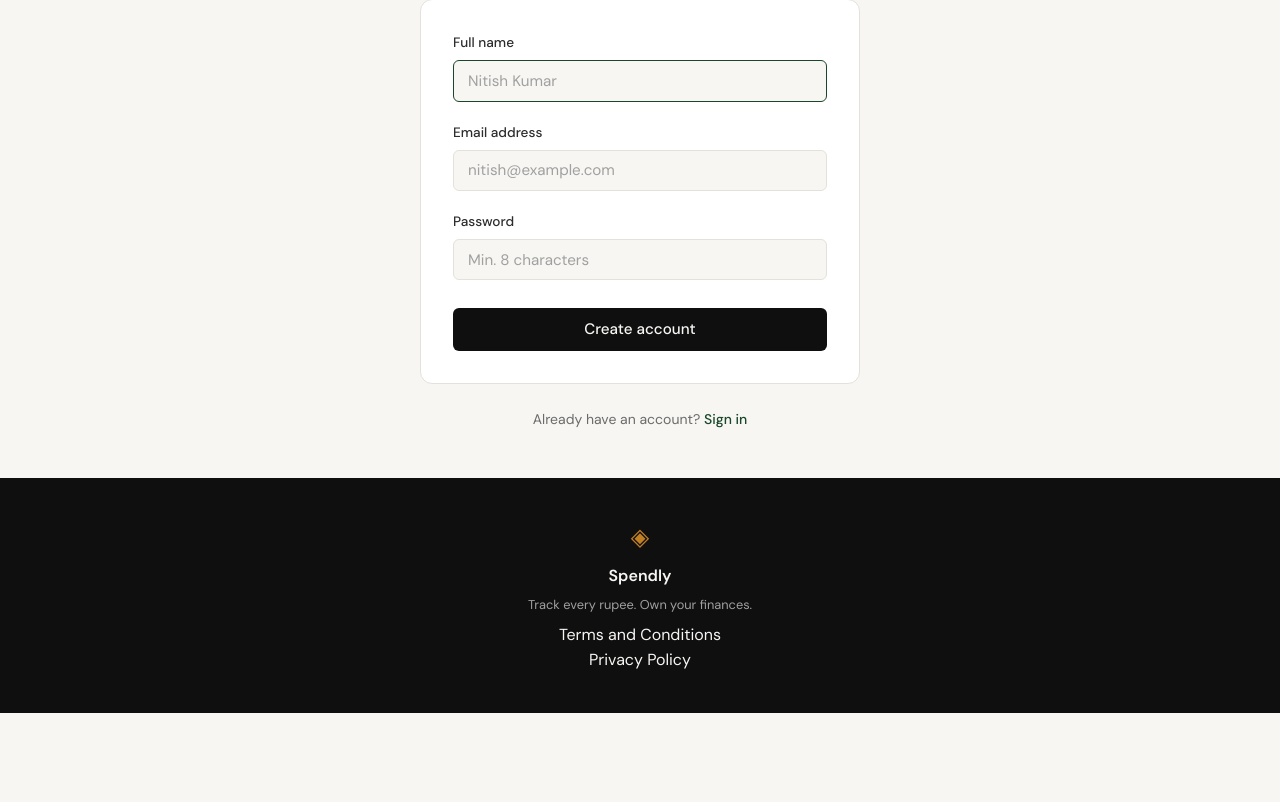
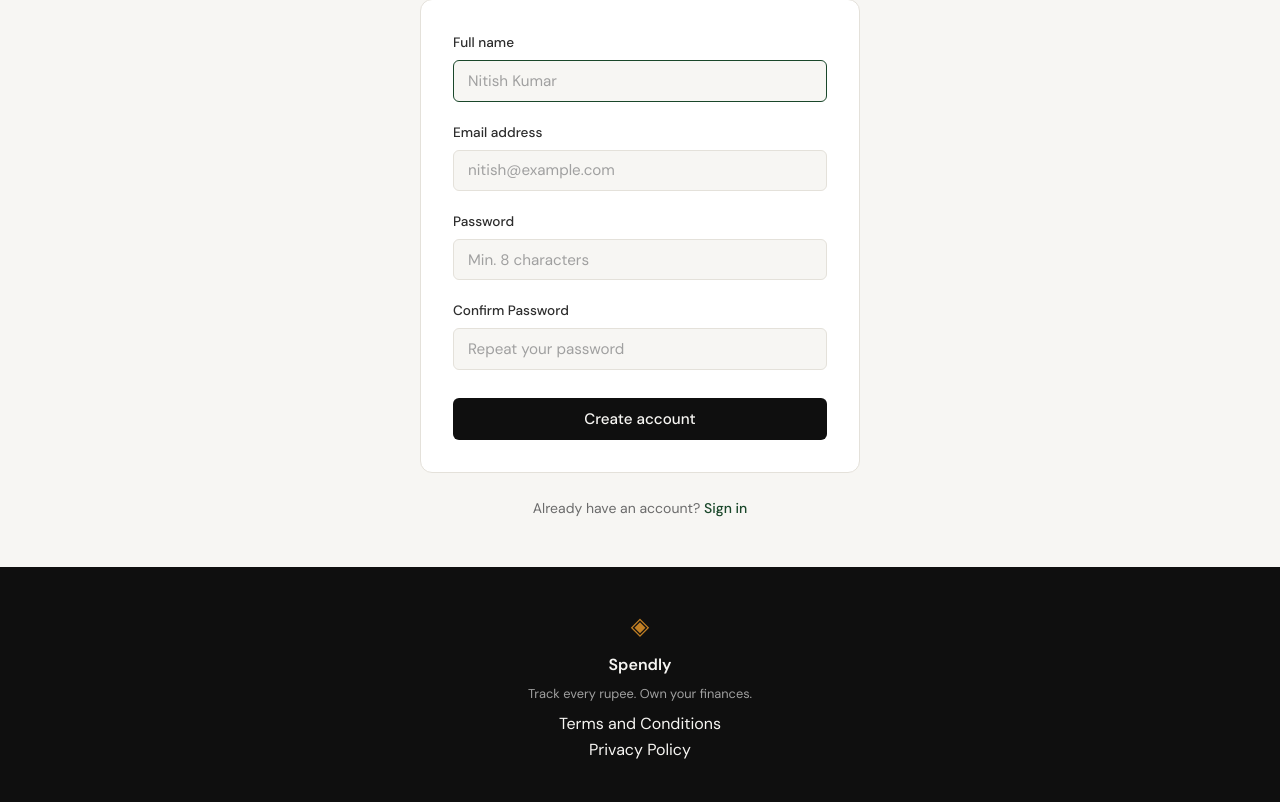
Before and after one commit to keshav991/spendly, a Flask app: page /register in a window 1280 px wide. Shown: the part 224-1026 px from the top of the page. Before the commit the page ends 937 px from the top, so only its background shows below. Run offline with Flask 3, Linux system fonts and the light colour scheme.

Commit message:
add reg feature

```diff
--- a/app.py
+++ b/app.py
@@ -37,18 +37,31 @@ def register():
         name = request.form.get("name")
         email = request.form.get("email")
         password = request.form.get("password")
+        confirm_password = request.form.get("confirm_password")
 
-        if not name or not email or not password:
-            return render_template("register.html", error="All fields are required.")
+        # 1. Check for empty fields
+        if not all([name, email, password, confirm_password]):
+            flash("All fields are required.")
+            return redirect(url_for('register'))
 
+        # 2. Check password match
+        if password != confirm_password:
+            flash("Passwords do not match.")
+            return redirect(url_for('register'))
+
+        # 3. Check email uniqueness
         if get_user_by_email(email):
-            return render_template("register.html", error="An account with this email already exists.")
+            flash("Email already registered.")
+            return redirect(url_for('register'))
 
-        hashed_password = generate_password_hash(password)
-        create_user(name, email, hashed_password)
-
-        flash("Account created successfully! Please sign in.")
-        return redirect(url_for('login'))
+        try:
+            hashed_password = generate_password_hash(password)
+            create_user(name, email, hashed_password)
+            flash("Account created successfully! Please sign in.")
+            return redirect(url_for('login'))
+        except Exception as e:
+            flash(f"An error occurred: {e}")
+            return redirect(url_for('register'))
 
     return render_template("register.html")
 
--- a/templates/register.html
+++ b/templates/register.html
@@ -13,11 +13,18 @@
         </div>
 
         <div class="auth-card">
+            {% with messages = get_flashed_messages() %}
+              {% if messages %}
+                {% for message in messages %}
+                  <div class="auth-error">{{ message }}</div>
+                {% endfor %}
+              {% endif %}
+            {% endwith %}
             {% if error %}
             <div class="auth-error">{{ error }}</div>
             {% endif %}
 
-            <form method="POST" action="/register">
+            <form method="POST" action="{{ url_for('register') }}">
                 <div class="form-group">
                     <label for="name">Full name</label>
                     <input type="text" id="name" name="name"
@@ -36,6 +43,12 @@
                            class="form-input" placeholder="Min. 8 characters"
                            required>
                 </div>
+                <div class="form-group">
+                    <label for="confirm_password">Confirm Password</label>
+                    <input type="password" id="confirm_password" name="confirm_password"
+                           class="form-input" placeholder="Repeat your password"
+                           required>
+                </div>
                 <button type="submit" class="btn-submit">Create account</button>
             </form>
         </div>
```
Also changed, not shown: .claude/.claude/specs/02-registration.md (added), spendly.db.
